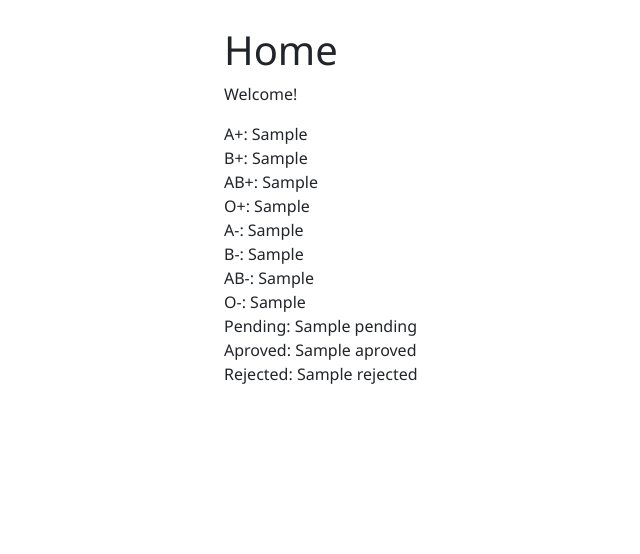
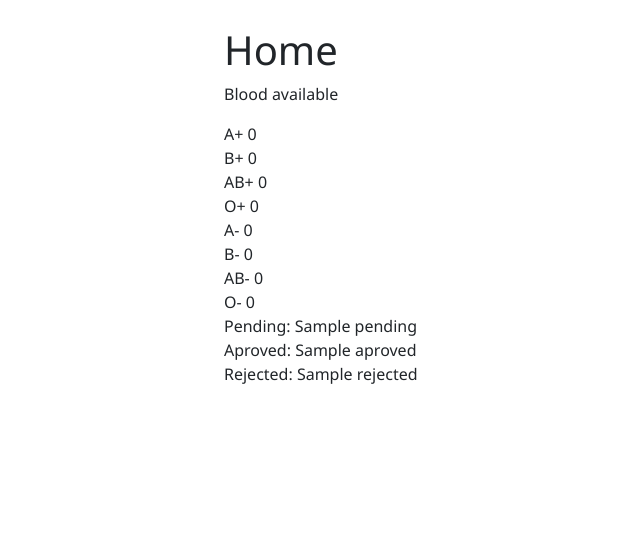
Before and after one commit to claucia/cs50x-final-project, a Flask app: template app/templates/home/home.html in a window 1280 px wide. Shown: the part 112-666 px from the top of the page, without its empty margins (16-656 px from the left). Run offline with Flask 2, Linux system fonts and the light colour scheme; the template is opened without the code that fills it: most values are stand-ins (such as "Sample title", 1, 10 or a date in 2020); parts of the project's set-up code (start-up, migrations or seed data) failed here and were passed over; some libraries are stand-ins or nearby versions.

Commit message:
Add stock level

```diff
--- a/app/templates/home/home.html
+++ b/app/templates/home/home.html
@@ -3,39 +3,72 @@
 {% block title %}Home{% endblock %}
 
 {% block content %}
-<p>Welcome!</p>
+<p>Blood available</p>
 
-<div>
-  A+:
-  {{ blood_types_and_amounts['A+'] }}
+<div class="stock">
+  <div class="positive">
+
+    {% with item = blood_stock['A+'] or None %}
+    <div class="a-positive {{ item['level'] }}">
+      <span>A+</span>
+      <span>{{ item['amount'] or 0 }}</span>
     </div>
-<div>
-  B+:
-  {{ blood_types_and_amounts['B+'] }}
+    {% endwith %}
+
+    {% with item = blood_stock['B+'] or None %}
+    <div class="b-positive {{ item['level'] }}">
+      <span>B+</span>
+      <span>{{ item['amount'] or 0 }}</span>
     </div>
-<div>
-  AB+:
-  {{ blood_types_and_amounts['AB+'] }}
+    {% endwith %}
+
+    {% with item = blood_stock['AB+'] or None %}
+    <div class="ab-positive {{ item['level'] }}">
+      <span>AB+</span>
+      <span>{{ item['amount'] or 0 }}</span>
     </div>
-<div>
-  O+:
-  {{ blood_types_and_amounts['O+'] }}
+    {% endwith %}
+
+    {% with item = blood_stock['O+'] or None %}
+    <div class="o-positive {{ item['level'] }}">
+      <span>O+</span>
+      <span>{{ item['amount'] or 0 }}</span>
     </div>
-<div>
-  A-:
-  {{ blood_types_and_amounts['A-'] }}
+    {% endwith %}
+
   </div>
-<div>
-  B-:
-  {{ blood_types_and_amounts['B-'] }}
+
+  <div class="negative">
+
+    {% with item = blood_stock['A-'] or None %}
+    <div class="a-negative {{ item['level'] }}">
+      <span>A-</span>
+      <span>{{ item['amount'] or 0 }}</span>
     </div>
-<div>
-  AB-:
-  {{ blood_types_and_amounts['AB-'] }}
+    {% endwith %}
+
+    {% with item = blood_stock['B-'] or None %}
+    <div class="b-negative {{ item['level'] }}">
+      <span>B-</span>
+      <span>{{ item['amount'] or 0 }}</span>
     </div>
-<div>
-  O-:
-  {{ blood_types_and_amounts['O-'] }}
+    {% endwith %}
+
+    {% with item = blood_stock['AB-'] or None %}
+    <div class="ab-negative {{ item['level'] }}">
+      <span>AB-</span>
+      <span>{{ item['amount'] or 0 }}</span>
+    </div>
+    {% endwith %}
+
+    {% with item = blood_stock['O-'] or None %}
+    <div class="o-negative {{ item['level'] }}">
+      <span>O-</span>
+      <span>{{ item['amount'] or 0 }}</span>
+    </div>
+    {% endwith %}
+
+  </div>
 </div>
 
 <div>
```
Also changed, not shown: app/routes/home.py (+18 -1 lines). Lines whose indentation alone changed are shown as unchanged.
